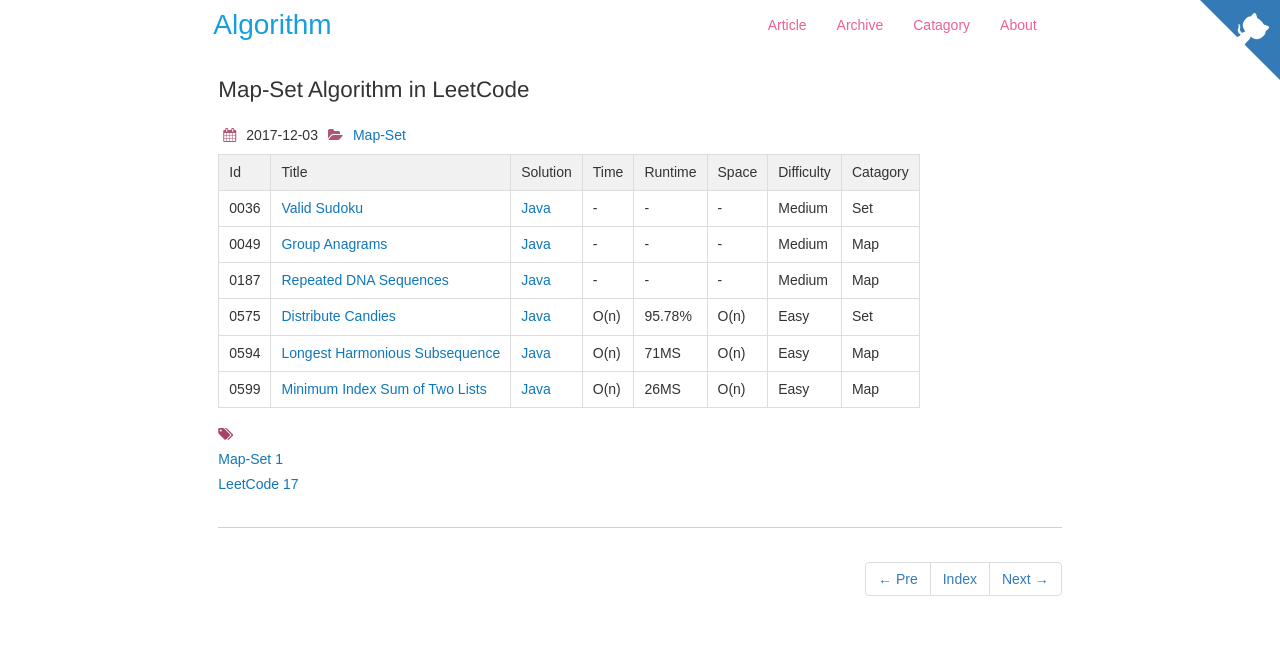
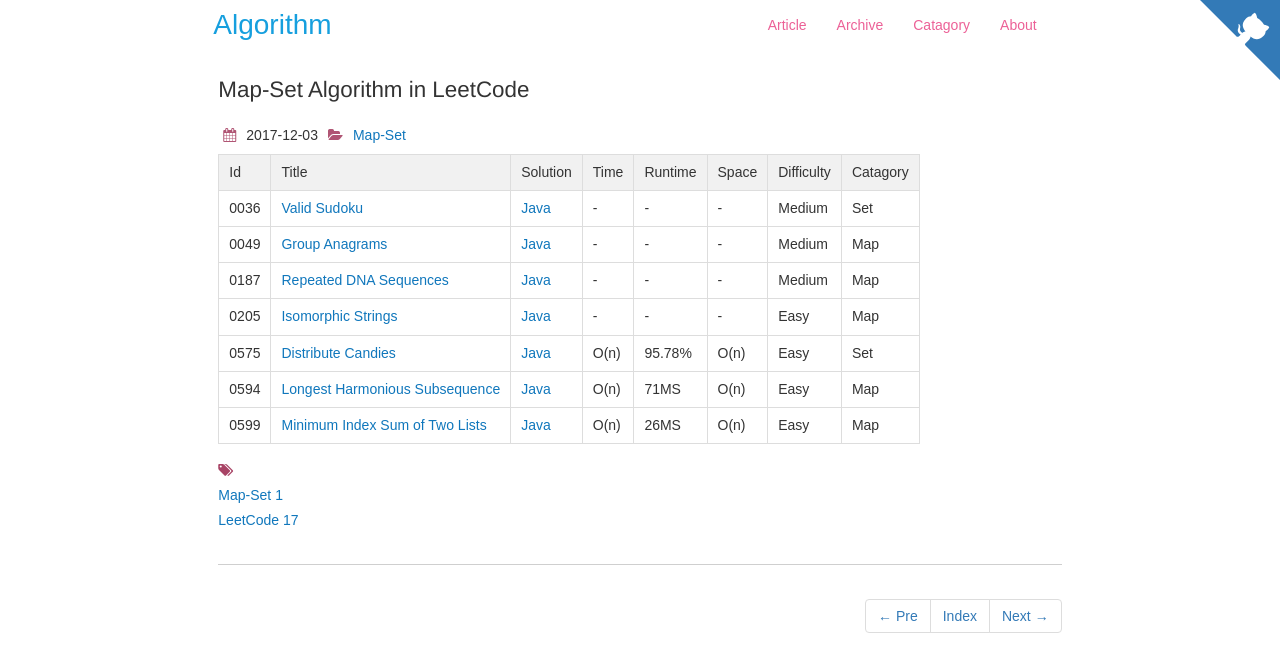
Before and after one commit to dunso/algorithm, a Jekyll site: the page built from docs/_posts/2017-12-03-Map-Set.md, in a window 1280 px wide. Shown: the top 672 px of the page. Built offline with Jekyll 4.4.1, drawn with Linux system fonts in a browser that asks for light colours; nearby versions of some CDN libraries.

Commit message:
Add index of LeetCode0205.java to docs

```diff
--- a/docs/_posts/2017-12-03-Map-Set.md
+++ b/docs/_posts/2017-12-03-Map-Set.md
@@ -15,6 +15,7 @@
 |0036|[Valid Sudoku](https://leetcode.com/problems/valid-sudoku)| [Java](https://e.srl/leetcode-36/)  |-|-|-|  Medium |Set|
 |0049|[Group Anagrams](https://leetcode.com/problems/group-anagrams)| [Java](https://e.srl/leetcode-49/)  |-|-|-|  Medium |Map|
 |0187|[Repeated DNA Sequences](https://leetcode.com/problems/repeated-dna-sequences/)| [Java](https://e.srl/leetcode-187/)  |-|-|-|  Medium |Map|
+|0205|[Isomorphic Strings](https://leetcode.com/problems/isomorphic-strings/) | [Java](https://e.srl/leetcode-205/)  |-|-|-|  Easy |Map|
 |0575|[Distribute Candies](https://leetcode.com/problems/distribute-candies)| [Java](https://e.srl/leetcode-575/)  | O(n) |95.78%| O(n)  |  Easy |Set|
 |0594|[Longest Harmonious Subsequence](https://leetcode.com/problems/longest-harmonious-subsequence/)| [Java](https://e.srl/leetcode-594/)  | O(n) |71MS| O(n)  |  Easy |Map|
 |0599|[Minimum Index Sum of Two Lists](https://leetcode.com/problems/minimum-index-sum-of-two-lists) | [Java](https://e.srl/leetcode-599/)  | O(n) |26MS| O(n)  |  Easy |Map|
```
